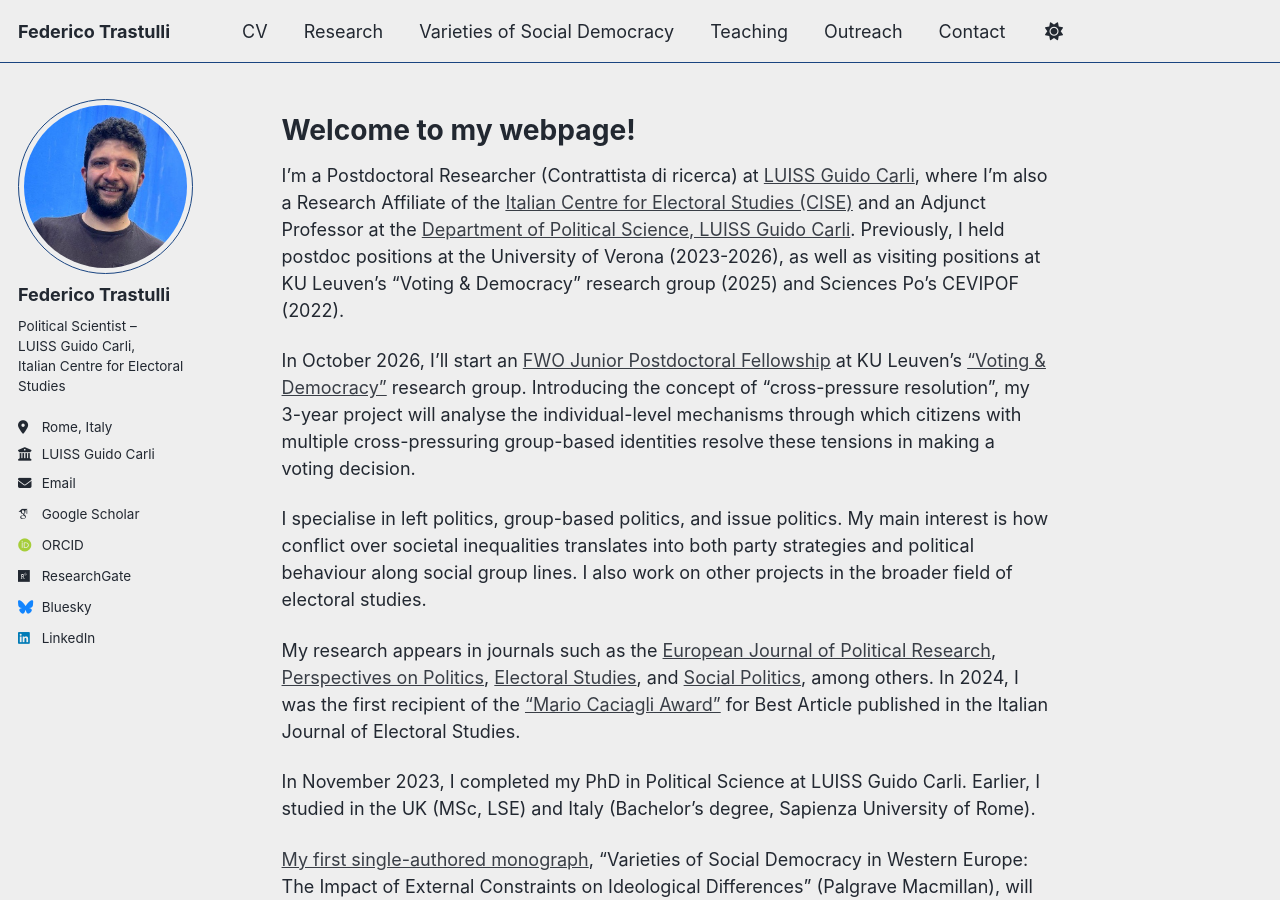
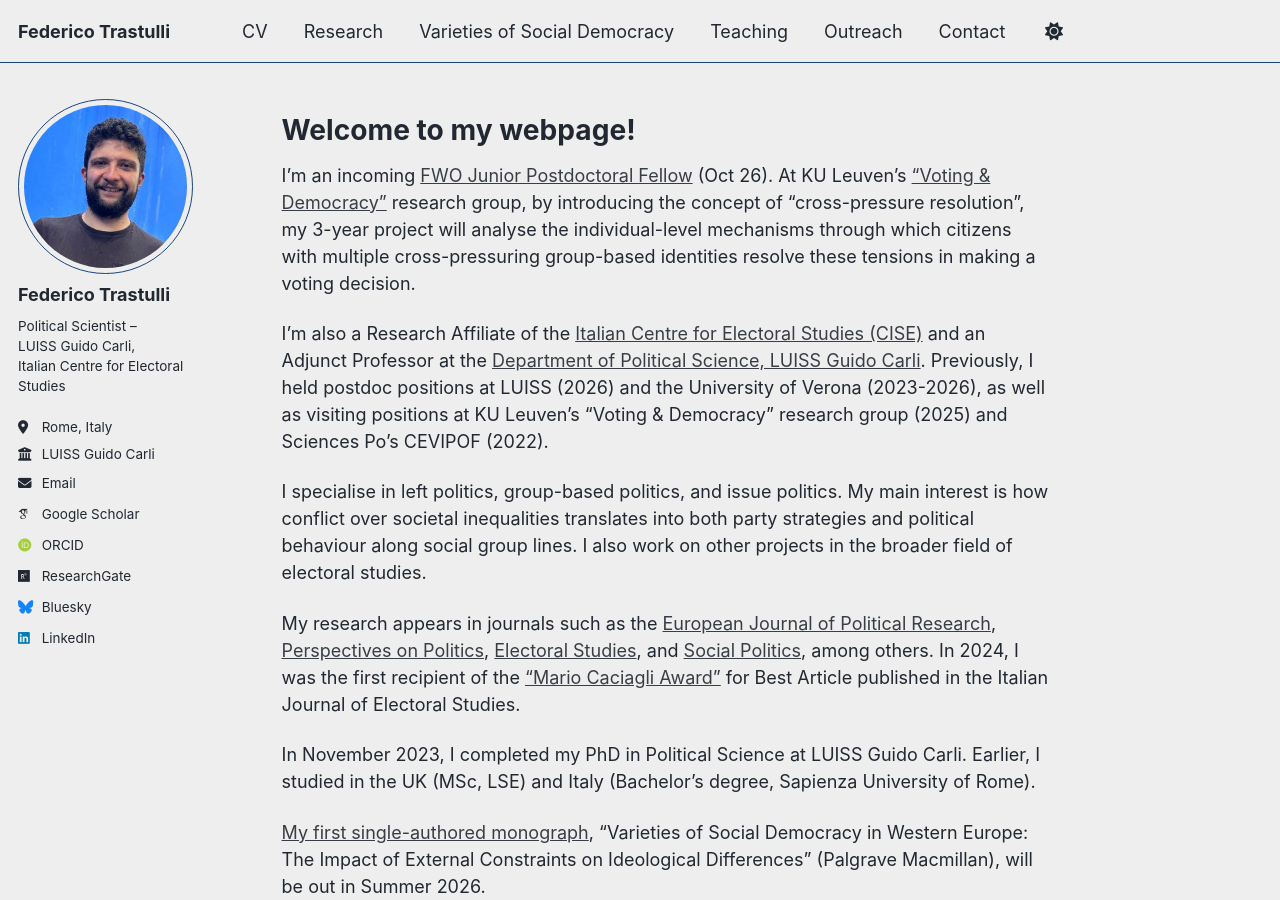
Before and after one commit to federicotrastulli/federicotrastulli.github.io, a Jekyll site: the page built from _pages/about.md, in a window 1280 px wide and 900 px high. Built offline with Jekyll 4.4.1, drawn with Linux system fonts in a browser that asks for light colours; some web fonts are replaced; a script bundle is joined from its source files by our own code; library files that are not in the unit come from our copies.

Commit message:
Update about.md

```diff
--- a/_pages/about.md
+++ b/_pages/about.md
@@ -9,9 +9,9 @@
 
 # Welcome to my webpage!
 
-I'm a Postdoctoral Researcher (Contrattista di ricerca) at [LUISS Guido Carli](https://www.luiss.it/), where I'm also a Research Affiliate of the [Italian Centre for Electoral Studies (CISE)](https://cise.luiss.it/chi-siamo/le-persone/) and an Adjunct Professor at the [Department of Political Science, LUISS Guido Carli](https://www.luiss.it/faculty/354453). Previously, I held postdoc positions at the University of Verona (2023-2026), as well as visiting positions at KU Leuven's "Voting & Democracy" research group (2025) and Sciences Po's CEVIPOF (2022).
+I'm an incoming [FWO Junior Postdoctoral Fellow](https://www.fwo.be/en/results-outreach/announcement-of-results/275-new-postdoctoral-fellowships-awarded/) (Oct 26). At KU Leuven's ["Voting & Democracy"](https://research.kuleuven.be/portal/en/unit/58127343) research group, by introducing the concept of "cross-pressure resolution", my 3-year project will analyse the individual-level mechanisms through which citizens with multiple cross-pressuring group-based identities resolve these tensions in making a voting decision.
 
-In October 2026, I'll start an [FWO Junior Postdoctoral Fellowship](https://www.fwo.be/en/results-outreach/announcement-of-results/275-new-postdoctoral-fellowships-awarded/) at KU Leuven's ["Voting & Democracy"](https://research.kuleuven.be/portal/en/unit/58127343) research group. Introducing the concept of "cross-pressure resolution", my 3-year project will analyse the individual-level mechanisms through which citizens with multiple cross-pressuring group-based identities resolve these tensions in making a voting decision.
+I'm also a Research Affiliate of the [Italian Centre for Electoral Studies (CISE)](https://cise.luiss.it/chi-siamo/le-persone/) and an Adjunct Professor at the [Department of Political Science, LUISS Guido Carli](https://www.luiss.it/faculty/354453). Previously, I held postdoc positions at LUISS (2026) and the University of Verona (2023-2026), as well as visiting positions at KU Leuven's "Voting & Democracy" research group (2025) and Sciences Po's CEVIPOF (2022).
 
 I specialise in left politics, group-based politics, and issue politics. My main interest is how conflict over societal inequalities translates into both party strategies and political behaviour along social group lines. I also work on other projects in the broader field of electoral studies.
 
```
